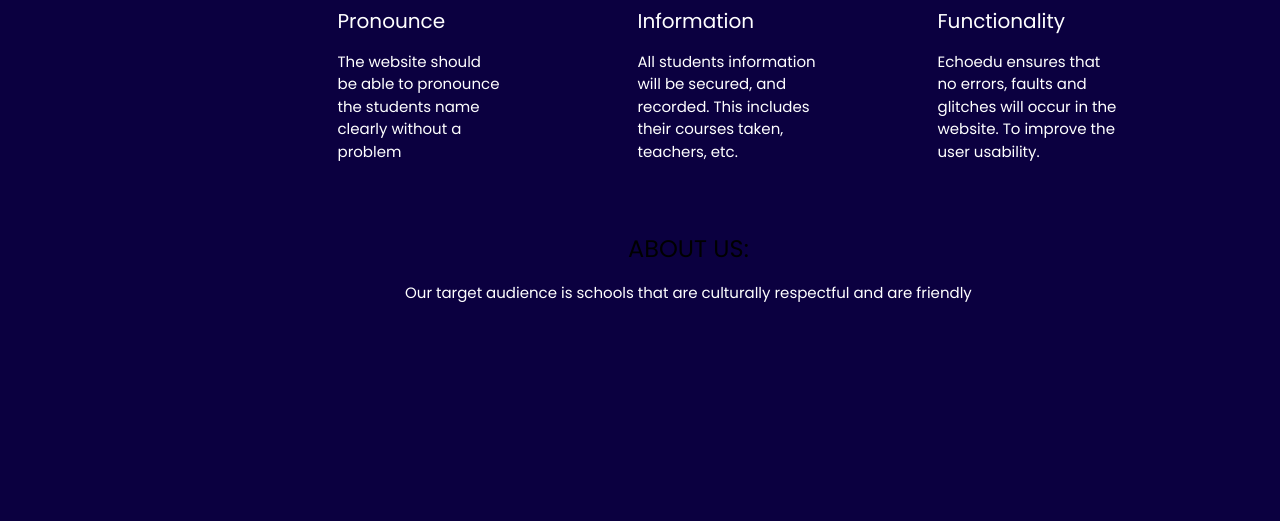
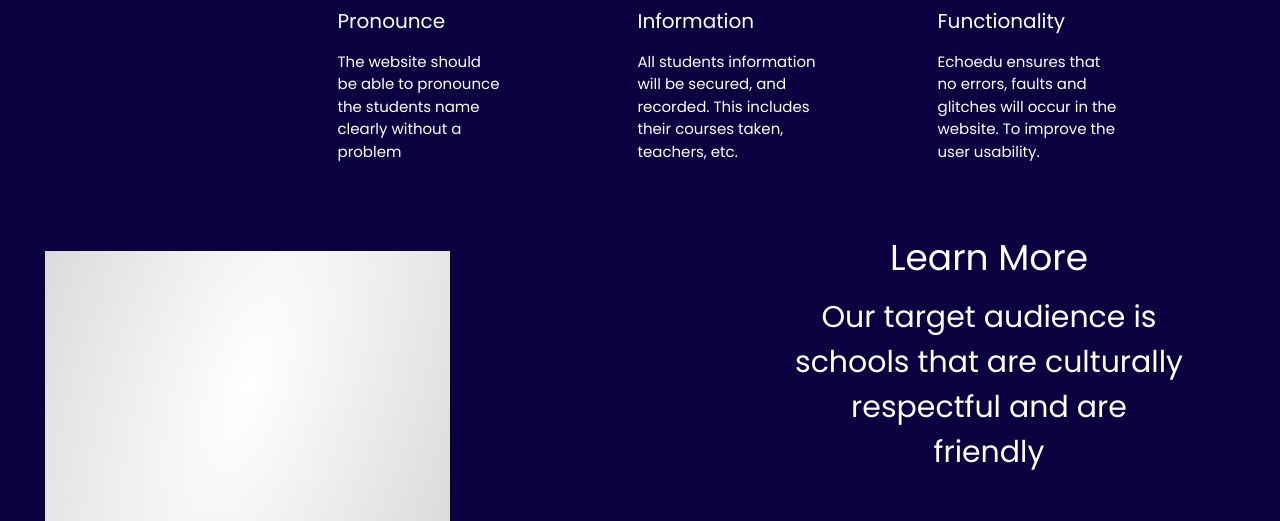
Before and after one commit to AntonDLRC/Student-Management-System, a Flask app: page / in a window 1280 px wide. Shown: the part 630-1151 px from the top of the page. Before the commit the page ends 932 px from the top, so only its background shows below. Run offline with Flask 3, Linux system fonts and the light colour scheme.

Commit message:
styled and add image the homepage

```diff
--- a/static/style.css
+++ b/static/style.css
@@ -460,9 +460,27 @@
     padding-left: 62.5em;
 }
 
-.about-us {
+/* about us css in home page */
+
+.learn-more {
+    position: relative;
+}
+
+.learn-more-image img {
     position: absolute;
-    margin-left: 27em;
+    margin-left: 3em;
+    margin-top: 17em;
+    width: 27em;
+    height: 18em;
+}
+
+.learn-more-text {
+    position: absolute;
+    margin-left: 53em;
     margin-top: 15em;
     text-align: center;
 }
+
+.learn-more-text h1, h2 {
+    color: white;
+}
--- a/templates/home.html
+++ b/templates/home.html
@@ -87,10 +87,20 @@
 
 </div>
 
-<div class="about-us">
-    <h3> ABOUT US: </h3>
-    <p>
-        Our target audience is schools that are culturally respectful and are friendly
-    </p>
+<div class="learn-more">
+        <div class="learn-more-image">
+             <img src="{{ url_for('static', filename='color_images/white-radial-gradient.avif') }}" alt="White Radial Gradient">
+        </div>
+        <div class="learn-more-text">
+            <h1> Learn More </h1>
+        <h2>
+            Our target audience is <br>
+            schools that are culturally <br>
+            respectful and are <br>
+            friendly
+        </h2>
+        </div>
 </div>
+
+
 {% endblock %}
```
